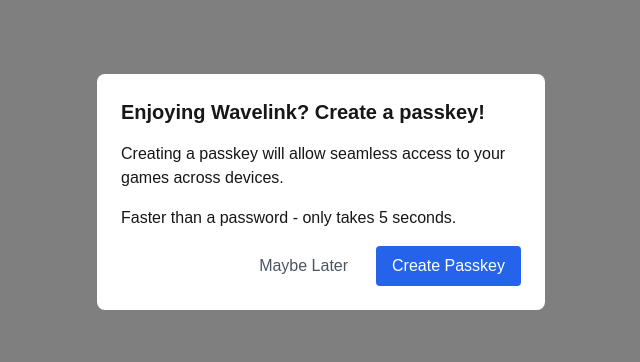
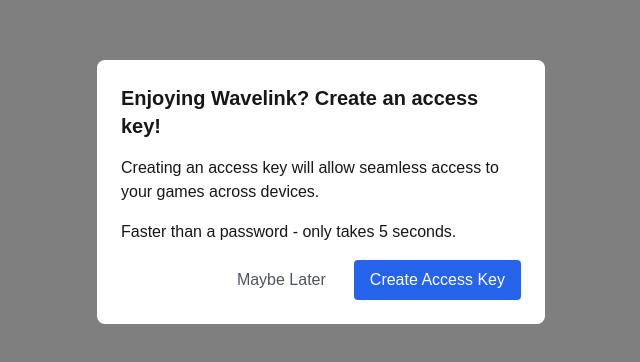
Before and after one commit to potluck/wavelink, a Next.js app: page /components/SetPasskeyModal in a window 1280 px wide. Shown: the part 208-570 px from the top of the page, without its empty margins (319-959 px from the left). Built offline with nearby package versions, Linux system fonts and the light colour scheme.

Commit message:
rename passkey to access key

```diff
--- a/pages/components/ConfirmPasskeyModal.tsx
+++ b/pages/components/ConfirmPasskeyModal.tsx
@@ -47,9 +47,9 @@ export default function ConfirmPasskeyModal({ onConfirm, userId, userName, other
   return (
     <div className="fixed inset-0 bg-black bg-opacity-50 flex items-center justify-center p-4 z-50">
       <PasskeySelector
-        title={`${userName} - Please confirm your passkey`}
-        description={`There is already an account with the name ${userName}. To access this game, please enter your passkey.`}
-        submitButtonText="Confirm Passkey"
+        title={`${userName} - Please confirm your access key`}
+        description={`There is already an account with the name ${userName}. To access this game, please enter your access key.`}
+        submitButtonText="Confirm Access Key"
         cancelButtonText="Cancel"
         showExplainer={false}
         otherUserName={otherUserName}
--- a/pages/components/PasskeySelector.tsx
+++ b/pages/components/PasskeySelector.tsx
@@ -63,7 +63,7 @@ export default function PasskeySelector({
       )}
       {showExplainer && (
         <p className="mb-4 dark:text-gray-300">
-          A Wavelink passkey is just a star sign and your home state.
+          A Wavelink access key is just a star sign and your home state.
         </p>
       )}
 
--- a/pages/components/SetPasskeyModal.tsx
+++ b/pages/components/SetPasskeyModal.tsx
@@ -28,9 +28,9 @@ export default function SetPasskeyModal({ inputPassKey }: SetPasskeyModalProps)
     <div className="fixed inset-0 bg-black bg-opacity-50 flex items-center justify-center p-4 z-50">
       {!agreeToSetKey ? (
         <div className="bg-white dark:bg-gray-800 rounded-lg p-6 max-w-md w-full">
-          <h2 className="text-xl font-bold mb-4 dark:text-white">Enjoying Wavelink? Create a passkey!</h2>
+          <h2 className="text-xl font-bold mb-4 dark:text-white">Enjoying Wavelink? Create an access key!</h2>
           <p className="mb-4 dark:text-gray-300">
-            Creating a passkey will allow seamless access to your games across devices.
+            Creating an access key will allow seamless access to your games across devices.
           </p>
           <p className="mb-4 dark:text-gray-300">
             Faster than a password - only takes 5 seconds.
@@ -46,15 +46,15 @@ export default function SetPasskeyModal({ inputPassKey }: SetPasskeyModalProps)
               onClick={() => setAgreeToSetKey(true)}
               className="px-4 py-2 bg-blue-600 text-white rounded hover:bg-blue-700"
             >
-              Create Passkey
+              Create Access Key
             </button>
           </div>
         </div>
       ) : (
         <PasskeySelector
-          title="Choose passkey..."
-          description="Set up your passkey to access your games across devices."
-          submitButtonText="Create Passkey"
+          title="Choose access key..."
+          description="Set up your access key to access your games across devices."
+          submitButtonText="Create Access Key"
           cancelButtonText="Maybe Later"
           onSubmit={(passkey) => handleClose(passkey)}
           onCancel={() => handleClose(null)}
```
